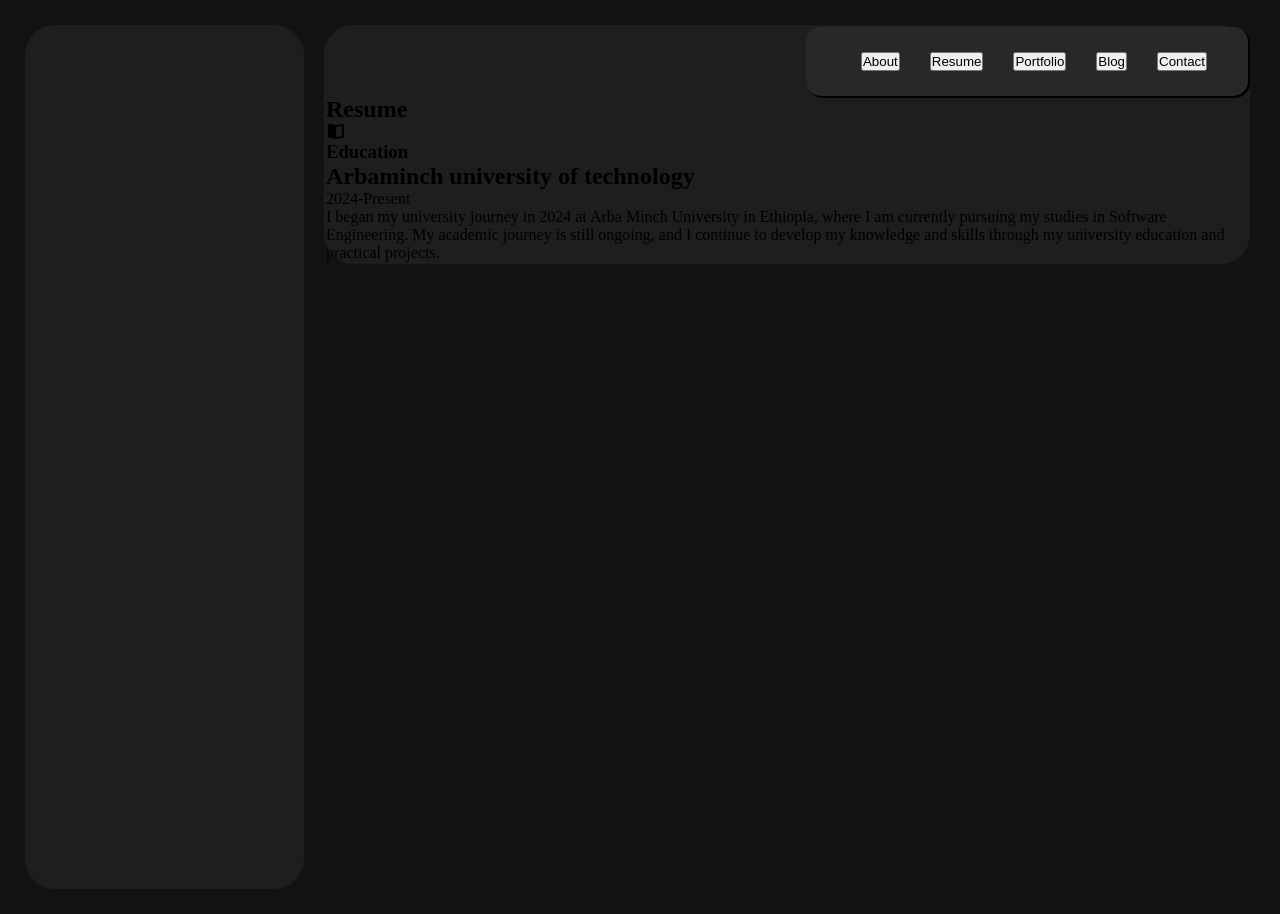
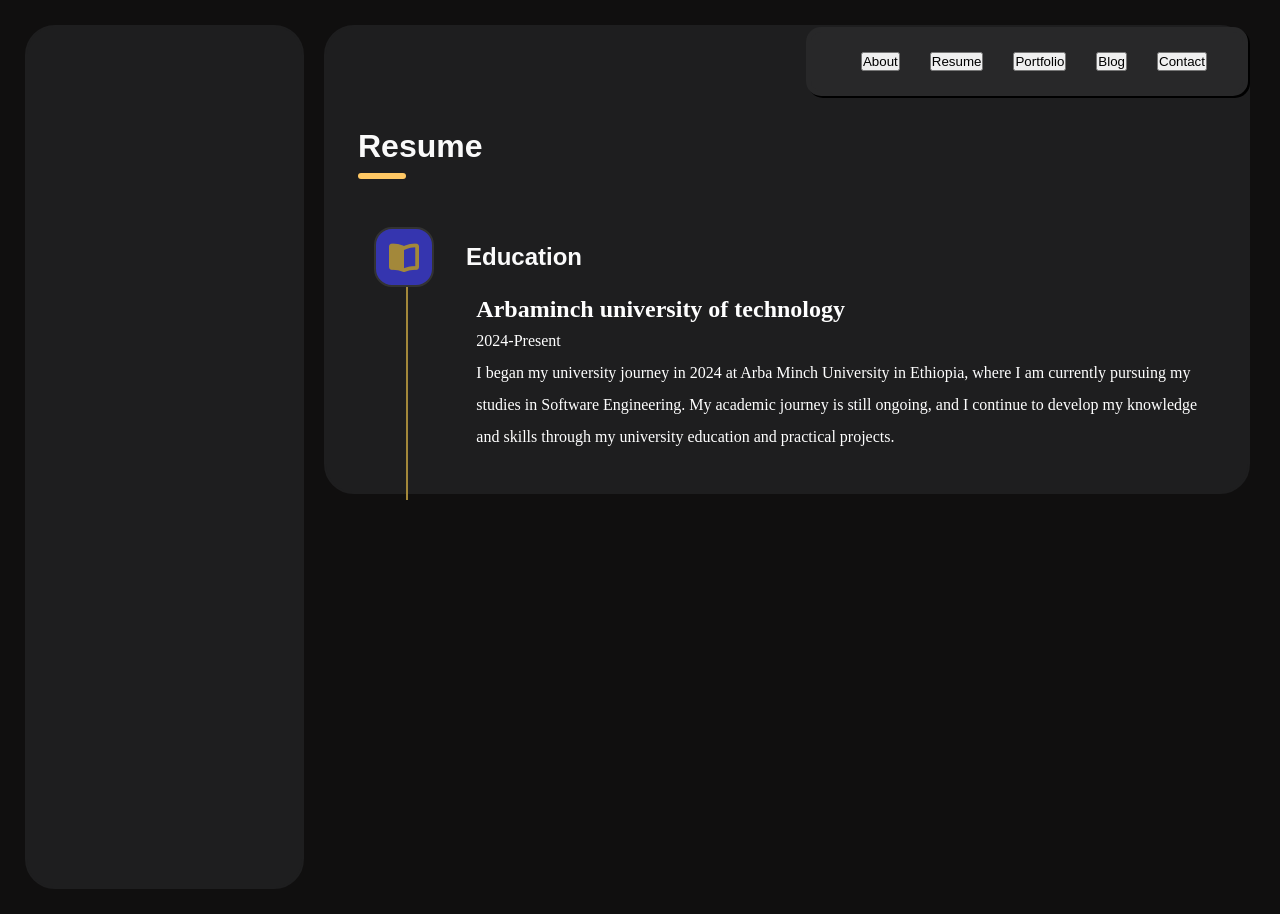
Before and after one commit to abdinasiryasiin281-hue/Recent-portfolia, a plain HTML site: page index.html in a window 1280 px wide. Drawn offline with Linux system fonts and the light colour scheme.

Commit message:
Resume styling

```diff
--- a/style.css
+++ b/style.css
@@ -8,8 +8,9 @@
 .container{
     display: flex;
     flex-direction: row-reverse;
-    background-color: #121212;
+    background-color: #100f0f;
     justify-content: space-around;
+    max-width: 100vw;
 
 }
 .main{
@@ -325,7 +326,88 @@ margin-block: 30px;
   }
 
 
+    /* resume-part */
 
+  #Resume {
+    padding: 2rem;
+}
+
+#Resume h1 {
+    font-family: Poppins, sans-serif;
+    font-size: 32px;
+    font-weight: 600;
+    color: #fafafa;
+    margin: 0;
+}
+
+.line {
+    border-top: 6px solid #ffc864;
+    width: 3rem;
+    margin-top: 0.5rem;
+    margin-bottom: 3rem;
+    border-radius: 0.2rem;
+}
+
+.Education {
+    display: flex;
+    flex-direction: column;
+    position: relative;
+    margin: 0;
+    padding: 0;
+}
+
+/* Vertical line */
+.Education::before {
+    content: "";
+    position: absolute;
+
+    left:3rem;
+    top: 3.74rem;
+
+    width: 2px;
+    height: calc(100% - 20px);
+
+    background-color: #a3883a;
+}
+
+.head {
+    display: flex;
+    align-items: center;
+    margin: 0;
+}
+
+.head i {
+    font-size: 30px;
+    color: #a3883a;
+    background-color: #3535af;
+    border-radius: 30%;
+    padding: 15px 10px;
+    border: 2px solid #333333;
+
+    width: 60px;
+    height: 60px;
+
+    display: flex;
+    align-items: center;
+    justify-content: center;
+
+    margin-left: 1rem;
+}
+
+.head h3 {
+    font-family: Poppins, sans-serif;
+    font-size: 24px;
+    font-weight: 700;
+    color: #fafafa;
+    margin-left: 2rem;
+}
+
+.educational-detail {
+    margin-left: 7rem;
+    padding: 0.4rem;
+    color: white;
+    line-height: 2rem;
+}
  .main  section{
     display: none;
 }
```
